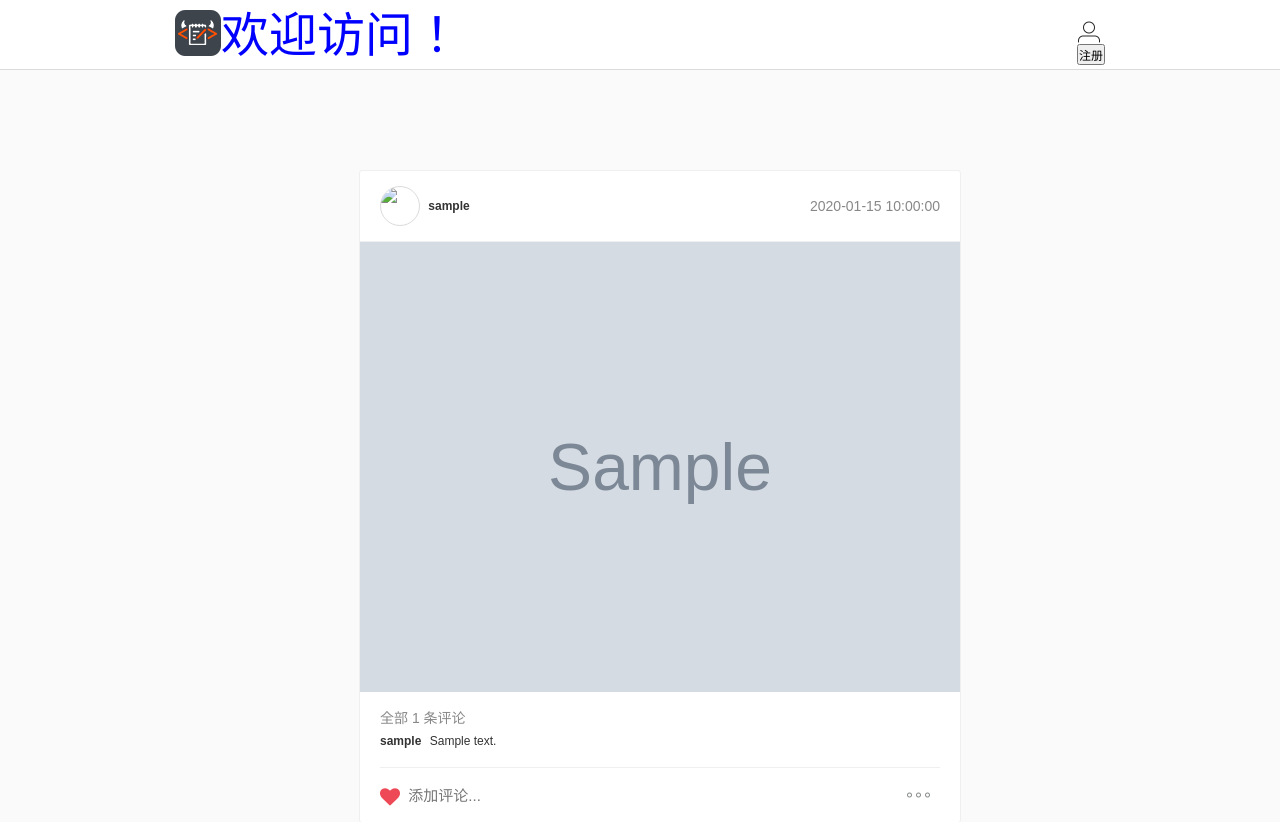
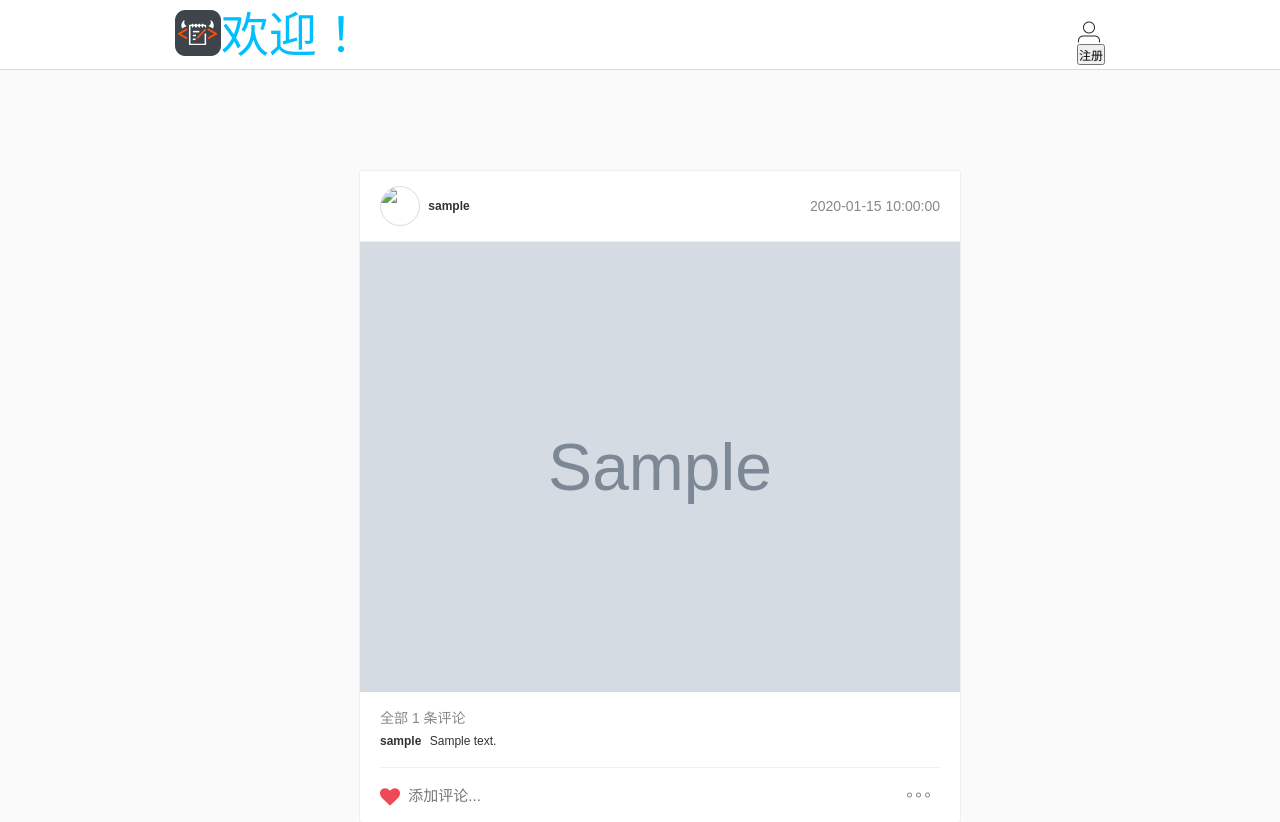
Before and after one commit to wtfstring/NEWCODER, a Flask app: template nowstagram/nowstagram/templates/index.html in a window 1280 px wide. Shown: the top 822 px of the page. Run offline with Flask 2, Linux system fonts and the light colour scheme; the template is opened without the code that fills it: most values are stand-ins (such as "Sample title", 1, 10 or a date in 2020); grey boxes marked "Sample" are stand-in pictures.

Commit message:
base.html

```diff
--- a/nowstagram/nowstagram/templates/base.html
+++ b/nowstagram/nowstagram/templates/base.html
@@ -17,9 +17,9 @@
 
                     <a class="logo" href="/">logo</a>
                     {% if current_user.is_authenticated %}
-                    <font face="宋体" color="blue" size="20px"> {{current_user.username}} 欢迎您！</font>
+                    <font face="楷体" color="blue" size="10"  > {{current_user.username}} 欢迎您！</font>
                     {% else %}
-                    <font face="宋体" color="blue" size="20px"> 欢迎访问！</font>
+                    <font face="楷体" color="#00bfff" size="10" > 欢迎！</font>
                     {% endif %}
                     <div class="web-menu">
                         {% if current_user.is_authenticated %}
```
